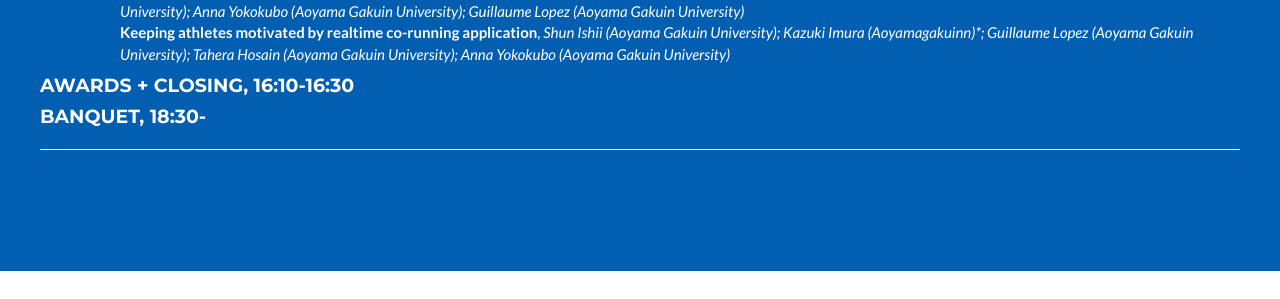
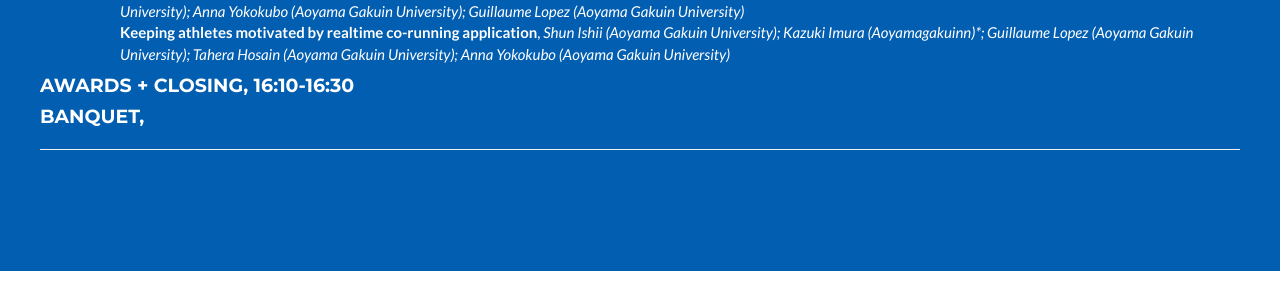
Before and after one commit to abc-research/abc-research.github.io, a Jekyll site: the page built from index.html, in a window 1280 px wide and 900 px high, scrolled down 7526 px. Shown: the part 155-454 px from the top of the window. Built offline with Jekyll 4.4.1, drawn with Linux system fonts in a browser that asks for light colours; part of the change alters nothing that is shown.

Commit message:
Update _config.yml

```diff
--- a/_config.yml
+++ b/_config.yml
@@ -281,7 +281,7 @@ program:
       - name: "Awards + Closing"
         time: "16:10-16:30"
       - name: "Banquet"
-        time: "18:30-"
+#        time: "18:30-"
 
 # Committee members
 committee:
```
